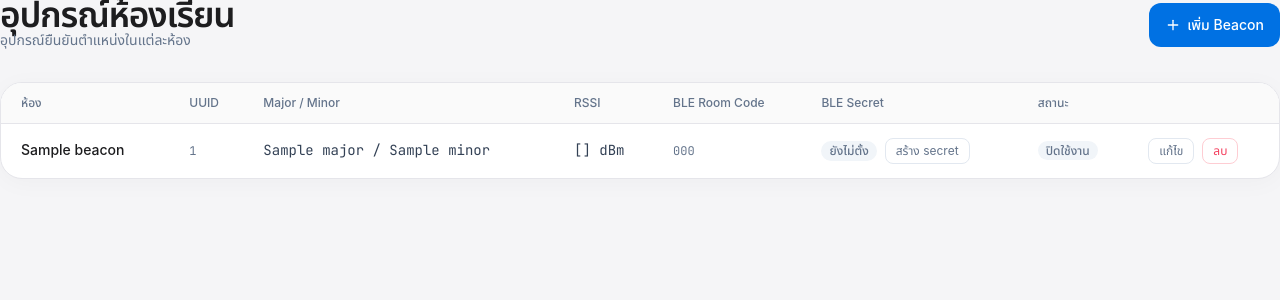
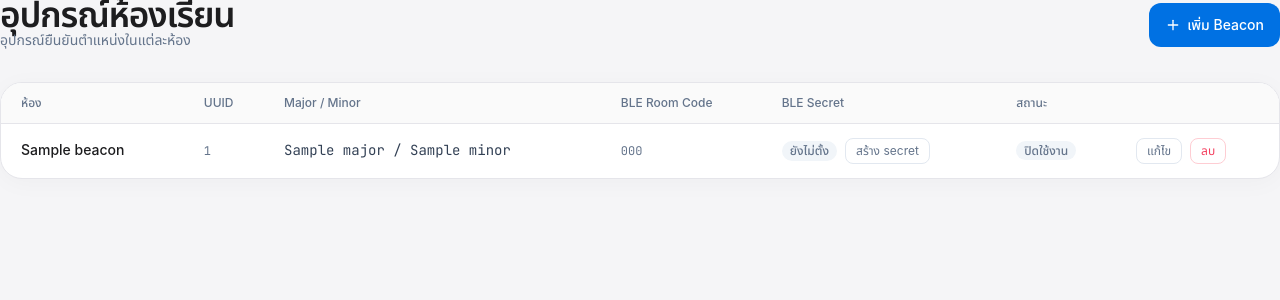
Before and after one commit to Ter2004/smartcheck, a Python web app: template app/templates/admin/beacons.html in a window 1280 px wide. Shown: the top 300 px of the page. Run offline with Jinja, Linux system fonts and the light colour scheme; the template is opened without the code that fills it: most values are stand-ins (such as "Sample title", 1, 10 or a date in 2020).

Commit message:
Remove leftover RSSI fields from code and UI
No RSSI check has run at check-in since 027318c; room presence is the
board's signed nonce (BLE) or the TOTP code. Stop reading/writing
beacons.rssi_threshold and attendance.ble_rssi, and drop the RSSI inputs
and columns that always showed the default or "-". The DB columns stay
until a separate migration.

```diff
--- a/app/routes/admin.py
+++ b/app/routes/admin.py
@@ -140,7 +140,7 @@
 def beacons():
     beacons_data = (
         supabase_admin.table("beacons")
-        .select("id, uuid, major, minor, room_name, rssi_threshold, "
+        .select("id, uuid, major, minor, room_name, "
                 "ble_room_code, is_active, ble_secret")
         .order("room_name").execute().data or []
     )
@@ -191,7 +191,6 @@
             "major": int(request.form["major"]),
             "minor": int(request.form["minor"]),
             "room_name": request.form["room_name"].strip(),
-            "rssi_threshold": int(request.form.get("rssi_threshold", -75)),
             "ble_room_code": (request.form.get("ble_room_code") or "").strip() or None,
             "is_active": True,
         }).execute()
@@ -212,7 +211,6 @@
             "major": int(request.form["major"]),
             "minor": int(request.form["minor"]),
             "room_name": request.form["room_name"].strip(),
-            "rssi_threshold": int(request.form.get("rssi_threshold", -75)),
             "ble_room_code": (request.form.get("ble_room_code") or "").strip() or None,
             "is_active": request.form.get("is_active") == "on",
         }).eq("id", beacon_id).execute()
--- a/app/routes/student.py
+++ b/app/routes/student.py
@@ -181,7 +181,7 @@
 
     open_sessions = (
         supabase_admin.table("sessions")
-        .select("*, courses(id, code, name), beacons(uuid, rssi_threshold, room_name)")
+        .select("*, courses(id, code, name), beacons(uuid, room_name)")
         .eq("is_open", True)
         .gte("start_time", _today_start.isoformat())
         .lt("start_time", _tomorrow_start.isoformat())
--- a/app/routes/teacher.py
+++ b/app/routes/teacher.py
@@ -119,7 +119,7 @@
 
     beacons = (
         supabase_admin.table("beacons")
-        .select("id, room_name, uuid, rssi_threshold")
+        .select("id, room_name, uuid")
         .eq("is_active", True)
         .order("room_name")
         .execute()
--- a/app/static/js/checkin_flow.js
+++ b/app/static/js/checkin_flow.js
@@ -26,7 +26,6 @@
     constructor(opts) {
         this.sessionId     = opts.sessionId;
         this.beaconUUID    = opts.beaconUUID;
-        this.rssiThreshold = opts.rssiThreshold;
         this.apiUrl        = opts.apiUrl || '/api/checkin';
         this.proximityMethod = opts.proximityMethod || 'ble';
         // 'head_turn': one server-chosen turn, re-checked by the server; 'passive': legacy.
--- a/app/templates/admin/beacons.html
+++ b/app/templates/admin/beacons.html
@@ -22,7 +22,6 @@
                     <th class="text-left text-xs font-medium text-slate-500 px-5 py-3">ห้อง</th>
                     <th class="text-left text-xs font-medium text-slate-500 px-4 py-3">UUID</th>
                     <th class="text-left text-xs font-medium text-slate-500 px-4 py-3">Major / Minor</th>
-                    <th class="text-left text-xs font-medium text-slate-500 px-4 py-3">RSSI</th>
                     <th class="text-left text-xs font-medium text-slate-500 px-4 py-3">BLE Room Code</th>
                     <th class="text-left text-xs font-medium text-slate-500 px-4 py-3">BLE Secret</th>
                     <th class="text-left text-xs font-medium text-slate-500 px-4 py-3">สถานะ</th>
@@ -40,9 +39,6 @@
                     </td>
                     <td class="px-4 py-3.5">
                         <span class="font-mono text-sm text-slate-700">{{ b.major }} / {{ b.minor }}</span>
-                    </td>
-                    <td class="px-4 py-3.5">
-                        <span class="font-mono text-sm text-slate-700">{{ b.rssi_threshold }} dBm</span>
                     </td>
                     <td class="px-4 py-3.5">
                         <span class="font-mono text-xs text-slate-500">{{ b.ble_room_code or '—' }}</span>
@@ -90,7 +86,7 @@
                 </tr>
             {% else %}
                 <tr>
-                    <td colspan="8"class="px-5 py-12 text-center text-sm text-slate-400">ยังไม่มี Beacon</td>
+                    <td colspan="7" class="px-5 py-12 text-center text-sm text-slate-400">ยังไม่มี Beacon</td>
                 </tr>
             {% endfor %}
             </tbody>
@@ -117,7 +113,7 @@
                        class="w-full px-3 py-2 bg-white border border-slate-200 rounded-lg text-sm font-mono focus:outline-none focus:ring-2 focus:ring-indigo-500"
                        placeholder="XXXXXXXX-XXXX-XXXX-XXXX-XXXXXXXXXXXX" required>
             </div>
-            <div class="grid grid-cols-3 gap-3">
+            <div class="grid grid-cols-2 gap-3">
                 <div>
                     <label class="block text-xs font-medium text-slate-600 mb-1.5">Major</label>
                     <input type="number" name="major" value="1" min="0" max="65535"
@@ -126,11 +122,6 @@
                 <div>
                     <label class="block text-xs font-medium text-slate-600 mb-1.5">Minor</label>
                     <input type="number" name="minor" value="1" min="0" max="65535"
-                           class="w-full px-3 py-2 bg-white border border-slate-200 rounded-lg text-sm focus:outline-none focus:ring-2 focus:ring-indigo-500" required>
-                </div>
-                <div>
-                    <label class="block text-xs font-medium text-slate-600 mb-1.5">RSSI</label>
-                    <input type="number" name="rssi_threshold" value="-75" min="-100" max="0"
                            class="w-full px-3 py-2 bg-white border border-slate-200 rounded-lg text-sm focus:outline-none focus:ring-2 focus:ring-indigo-500" required>
                 </div>
             </div>
@@ -171,7 +162,7 @@
                 <input type="text" name="uuid" id="edit_uuid"
                        class="w-full px-3 py-2 bg-white border border-slate-200 rounded-lg text-sm font-mono focus:outline-none focus:ring-2 focus:ring-indigo-500" required>
             </div>
-            <div class="grid grid-cols-3 gap-3">
+            <div class="grid grid-cols-2 gap-3">
                 <div>
                     <label class="block text-xs font-medium text-slate-600 mb-1.5">Major</label>
                     <input type="number" name="major" id="edit_major" min="0" max="65535"
@@ -180,11 +171,6 @@
                 <div>
                     <label class="block text-xs font-medium text-slate-600 mb-1.5">Minor</label>
                     <input type="number" name="minor" id="edit_minor" min="0" max="65535"
-                           class="w-full px-3 py-2 bg-white border border-slate-200 rounded-lg text-sm focus:outline-none focus:ring-2 focus:ring-indigo-500" required>
-                </div>
-                <div>
-                    <label class="block text-xs font-medium text-slate-600 mb-1.5">RSSI</label>
-                    <input type="number" name="rssi_threshold" id="edit_rssi" min="-100" max="0"
                            class="w-full px-3 py-2 bg-white border border-slate-200 rounded-lg text-sm focus:outline-none focus:ring-2 focus:ring-indigo-500" required>
                 </div>
             </div>
@@ -230,7 +216,6 @@
     document.getElementById('edit_uuid').value = b.uuid;
     document.getElementById('edit_major').value = b.major;
     document.getElementById('edit_minor').value = b.minor;
-    document.getElementById('edit_rssi').value = b.rssi_threshold;
     document.getElementById('edit_ble_room_code').value = b.ble_room_code || '';
     document.getElementById('edit_is_active').checked = b.is_active;
     document.getElementById('editForm').action = '/admin/beacons/' + b.id + '/edit';
--- a/app/templates/student/checkin.html
+++ b/app/templates/student/checkin.html
@@ -250,7 +250,6 @@
     const flow = new CheckinFlow({
         sessionId:     "{{ session_data.id }}",
         beaconUUID:    "{{ session_data.beacons.uuid }}",
-        rssiThreshold: {{ session_data.beacons.rssi_threshold }},
         debug:         {{ (request.args.get('debug') == '1') | tojson }},
         apiUrl:        "{{ url_for('api_checkin.checkin') }}",
         proximityMethod: "{{ config.CHECKIN_PROXIMITY_METHOD }}",
--- a/app/templates/teacher/session_view.html
+++ b/app/templates/teacher/session_view.html
@@ -110,7 +110,6 @@
                     <th class="text-left text-xs font-medium text-slate-500 px-4 py-3">สถานะ</th>
                     <th class="text-left text-xs font-medium text-slate-500 px-4 py-3 hidden sm:table-cell">เวลา</th>
                     <th class="text-left text-xs font-medium text-slate-500 px-4 py-3 hidden md:table-cell">Face Score</th>
-                    <th class="text-left text-xs font-medium text-slate-500 px-4 py-3 hidden lg:table-cell">RSSI</th>
                     <th class="px-4 py-3"></th>
                 </tr>
             </thead>
@@ -167,9 +166,6 @@
                         <span class="text-xs text-slate-400">—</span>
                         {% endif %}
                     </td>
-                    <td class="px-4 py-3.5 hidden lg:table-cell">
-                        <span class="font-mono text-xs text-slate-400">{{ a.ble_rssi ~ ' dBm' if a and a.ble_rssi else '—' }}</span>
-                    </td>
                     <td class="px-4 py-3.5 text-right">
                         <button data-id="{{ u.id }}" data-name="{{ u.full_name }}" onclick="openOverride(this.dataset.id, this.dataset.name)"
                                 class="text-xs font-medium text-slate-500 hover:text-indigo-600 hover:bg-indigo-50 border border-slate-200 hover:border-indigo-200 px-2.5 py-1.5 rounded-lg transition-all">
@@ -178,7 +174,7 @@
                     </td>
                 </tr>
             {% else %}
-                <tr><td colspan="8" class="px-5 py-12 text-center text-sm text-slate-400">ไม่มีนักศึกษาในวิชานี้</td></tr>
+                <tr><td colspan="7" class="px-5 py-12 text-center text-sm text-slate-400">ไม่มีนักศึกษาในวิชานี้</td></tr>
             {% endfor %}
             </tbody>
         </table>
--- a/scripts/load_test.py
+++ b/scripts/load_test.py
@@ -287,7 +287,6 @@
 
     payload = {
         "session_id":      session_id,
-        "ble_rssi":        -60,
         "ble_skip":        False,
         "liveness_action": "passive",     # ข้าม strict EAR blink check (api_checkin.py:153) —
                                            # ตั้งใจ: load test วัด compute cost ของ spoof+embedding
```
Also changed, not shown: app/routes/api_checkin.py (+3 -15 lines), app/static/js/ble_room_scanner.js (+3 -4 lines), tests/test_beacon_secret.py (+1 -1 lines).
